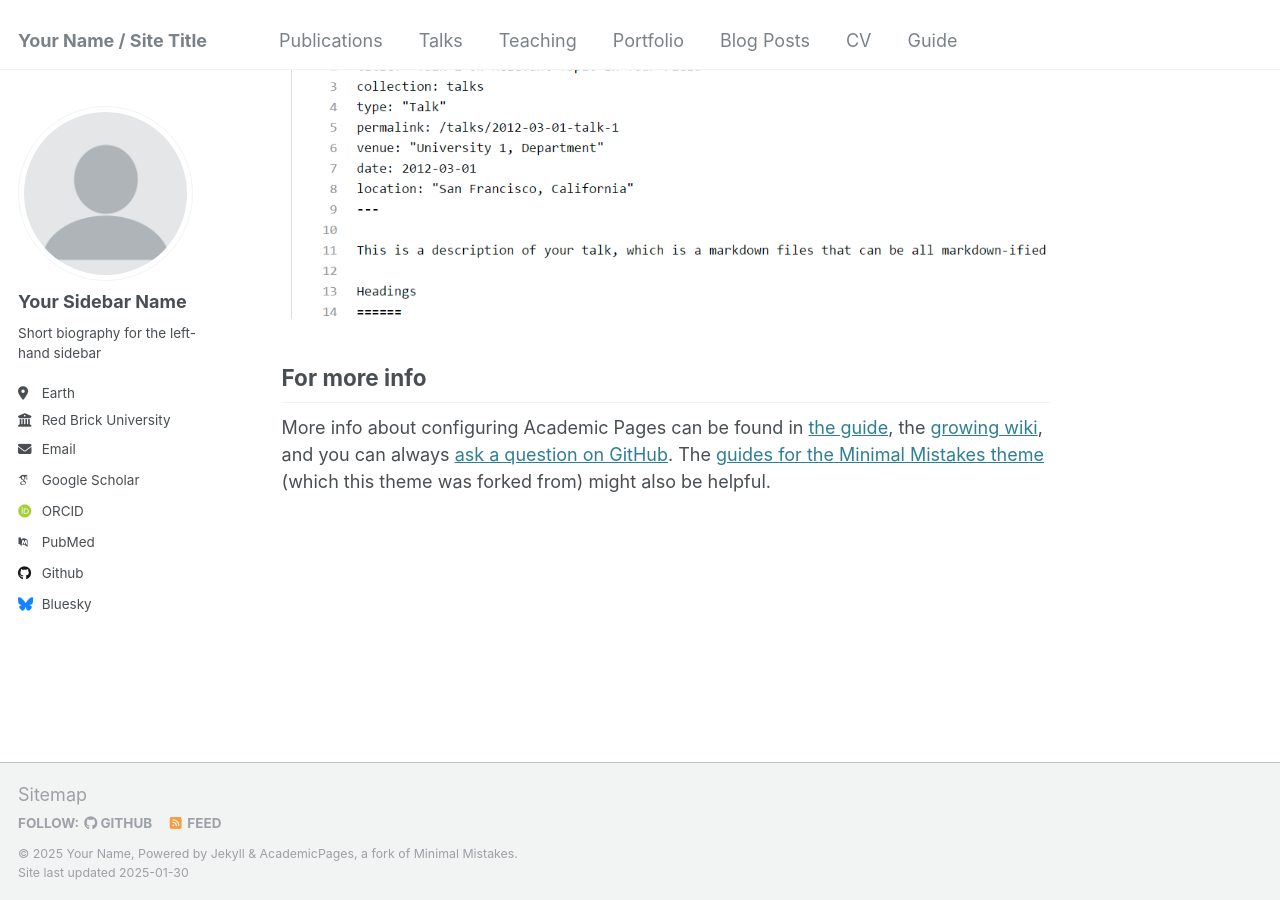
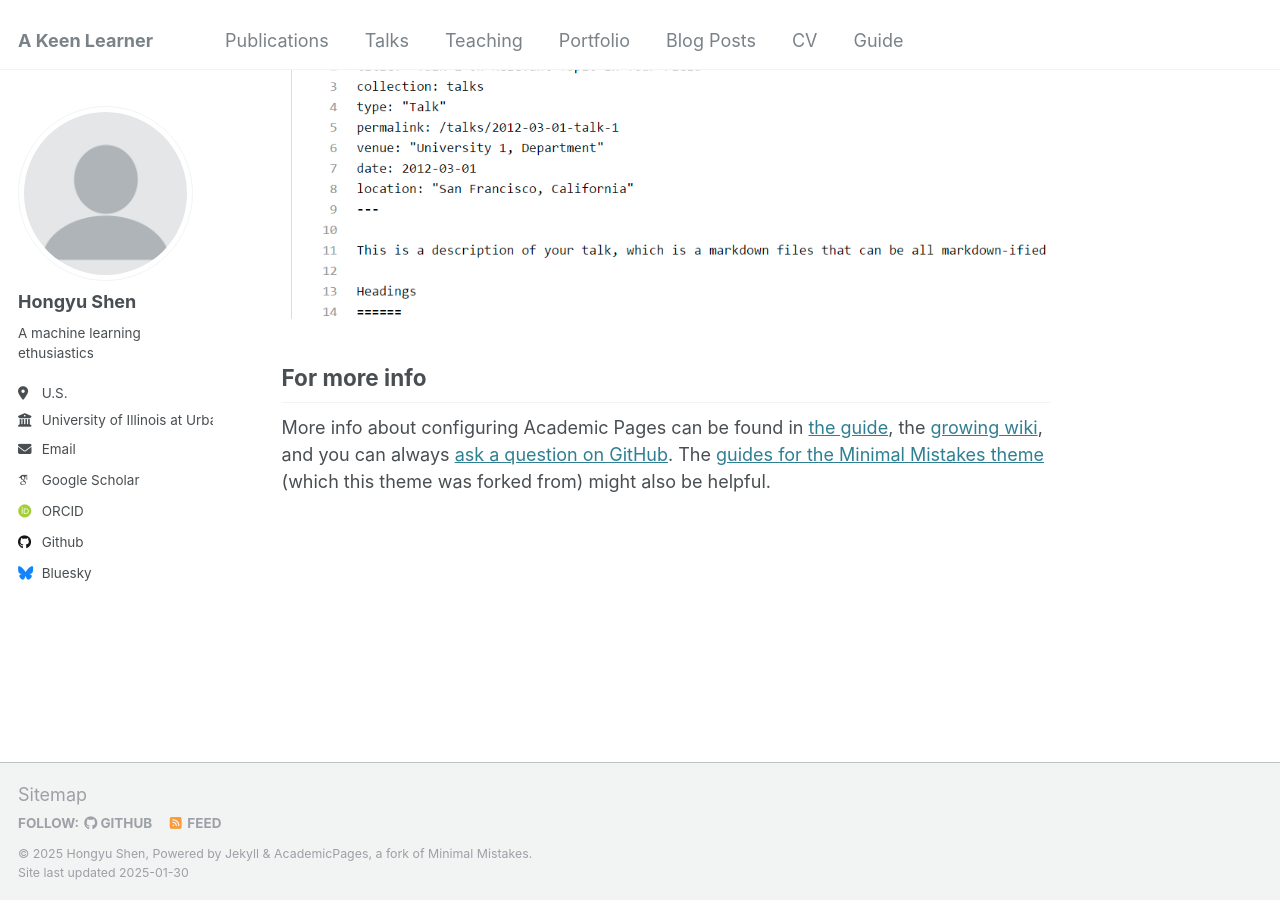
Before and after one commit to skyve2012/skyve2012.github.io, a Jekyll site: the page built from _pages/about.md, in a window 1280 px wide and 900 px high, scrolled down 2643 px. Built offline with Jekyll 4.4.1, drawn with Linux system fonts in a browser that asks for light colours; some web fonts are replaced.

Commit message:
Update _config.yml

```diff
--- a/_config.yml
+++ b/_config.yml
@@ -8,9 +8,9 @@
 
 # Basic Site Settings
 locale                   : "en-US"
-title                    : "Your Name / Site Title"
+title                    : "A Keen Learner"
 title_separator          : "-"
-name                     : &name "Your Name"
+name                     : &name "Hongyu Shen"
 description              : &description "personal description"
 url                      : https://academicpages.github.io # the base hostname & protocol for your site e.g. "https://[your GitHub username].github.io"
 baseurl                  : "" # the subpath of your site, e.g. "/blog"
@@ -22,21 +22,21 @@ repository               : "academicpages/academicpages.github.io"
 author:
   # Biographic information
   avatar           : "profile.png"
-  name             : "Your Sidebar Name"
+  name             : "Hongyu Shen"
   pronouns         : # example: "she/her"
-  bio              : "Short biography for the left-hand sidebar"
-  location         : "Earth"
-  employer         : "Red Brick University"
+  bio              : "A machine learning ethusiastics"
+  location         : "U.S."
+  employer         : "University of Illinois at Urbana-Champaign"
   uri              : # URL
-  email            : "none@example.org"
+  email            : "hongyu2@illinois.edu"
 
   # Academic websites
   arxiv            : # URL - Update with the correct link to your profile
-  googlescholar    : "https://scholar.google.com/citations?user=PS_CX0AAAAAJ"
+  googlescholar    : "https://scholar.google.com/citations?user=CVCKr-EAAAAJ&hl=en"
   impactstory      : # URL
-  orcid            : "http://orcid.org/yourorcidurl"
+  orcid            : "https://orcid.org/0000-0001-7620-805X"
   semantic         : # URL
-  pubmed           : "https://www.ncbi.nlm.nih.gov/pubmed/?term=john+snow"
+  pubmed           : #"https://www.ncbi.nlm.nih.gov/pubmed/?term=john+snow"
   researchgate     : # URL
   scopus           : # URL
 
@@ -44,7 +44,7 @@ author:
   bitbucket        : # Username - Update with your username on the site
   codepen          : # Username
   dribbble         : # Username
-  github           : "academicpages"
+  github           : "https://github.com/skyve2012"
   kaggle           : # Username
   stackoverflow    : # User number or user number and name (i.e., use "1" or "1/jeff-atwood")
 
```
